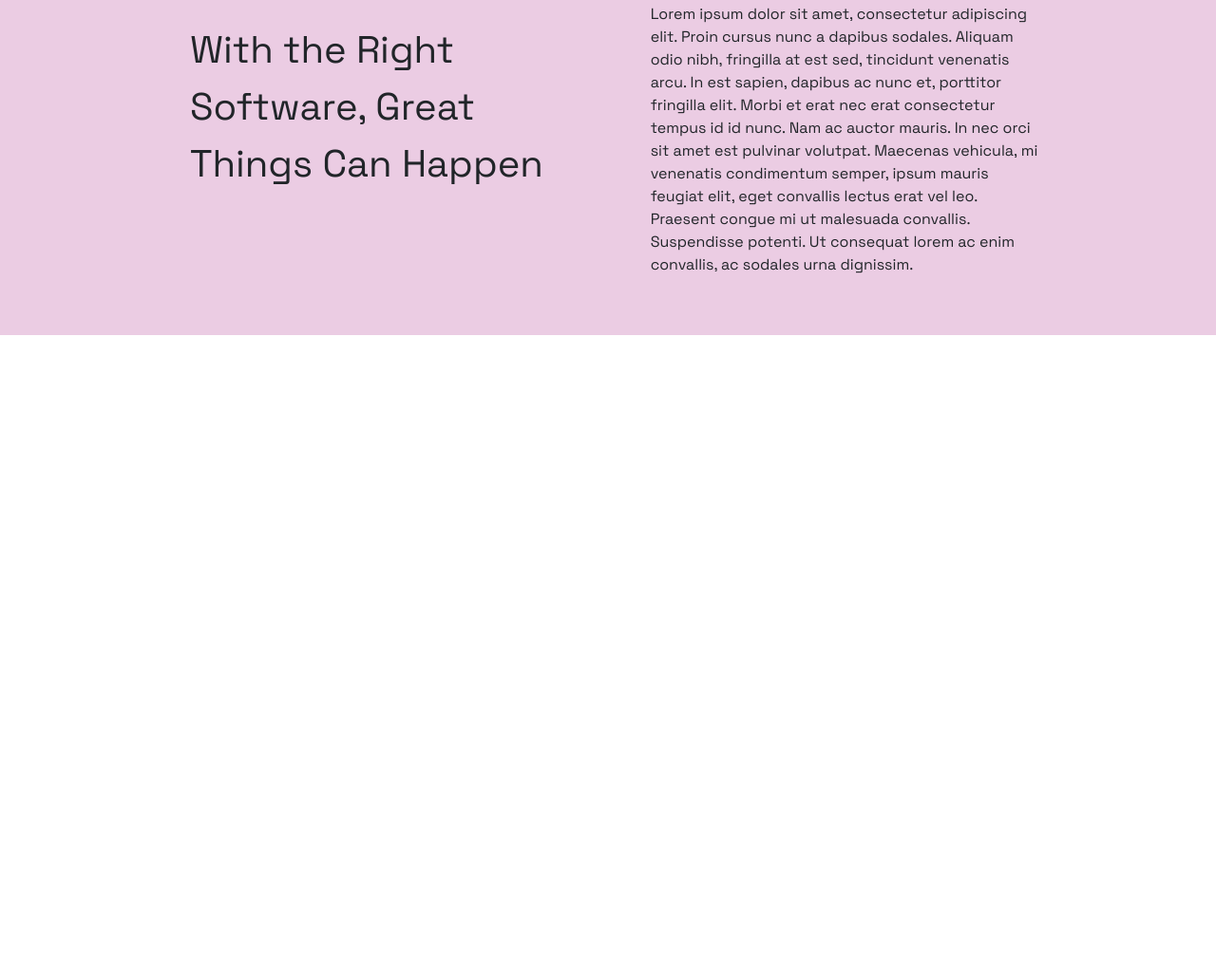
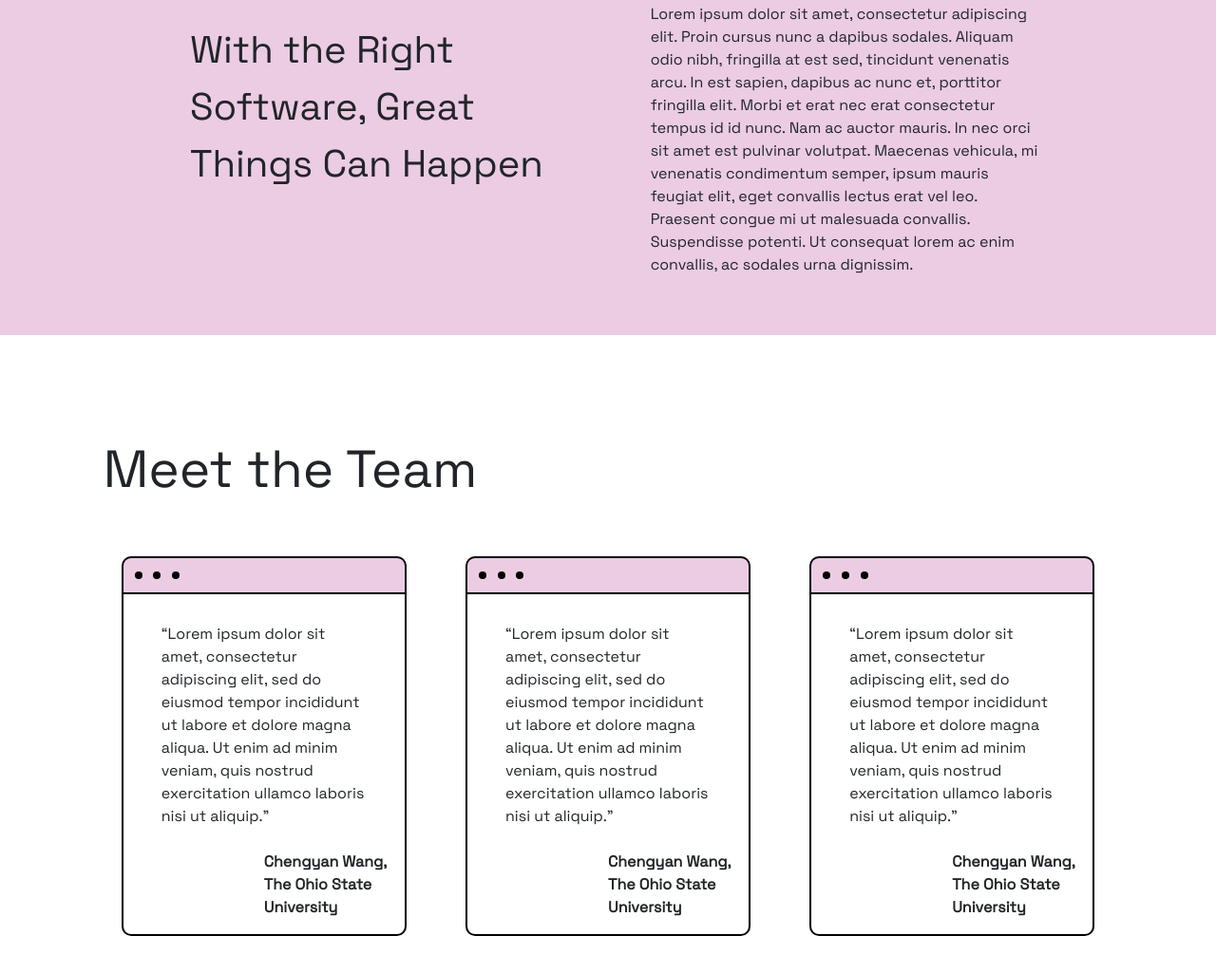
Before and after one commit to Yannn001/DABWebisteDev, a plain HTML site: page index.html in a window 1280 px wide. Shown: the part 2812-3837 px from the top of the page at 95% size. Before the commit the page ends 3165 px from the top, so only its background shows below. Drawn offline with nearby package versions, Linux system fonts and the light colour scheme.

Commit message:
finished about page

```diff
--- a/index.html
+++ b/index.html
@@ -54,10 +54,10 @@
               <a class="nav-link me-2 " href="#demo" data-bs-toggle="modal" data-bs-target="#exampleModal">Demo</a>
             </li>
             <li>
-              <a class="nav-link me-2" href="#">About</a>
+              <a class="nav-link me-2" href="#about">About</a>
             </li>
             <li>
-              <a class="nav-link me-2" href="#">Contact</a>
+              <a class="nav-link me-2" href="#contact">Contact</a>
             </li>
           </ul>
         </div>
@@ -337,6 +337,107 @@
     <!-- Modal -->
   </div>
 
+  <!-- DEMO PAGE END HERE & ABOUT STARTS -->
+  <div id="about" class="container-fluid aboutContainer">
+    <div class="container-fluid AboutInfo">
+      <div class="row">
+        <div class="col-1">
+        </div>
+        <div class="col-10">
+          <div class="AboutInfoTitle">
+            Meet the Team
+          </div>
+        </div>
+        <div class="col-1">
+        </div>
+      </div>
+    </div>
+    <div class="container-fluid teamContainer">
+      <div class="row">
+        <div class="col-1">
+        </div>
+        <div class="col-10">
+          <div class="container-fluid">
+            <div class="row row-cols-auto">
+              <div class="col-4">
+                <div class="container-fluid personInfoContainer">
+                  <div class="container-fluid personInfoStyleContainer">
+                    <div class="dot"></div>
+                    <div class="dot"></div>
+                    <div class="dot"></div>
+                  </div>
+                  <div class="personInfoTextContainer">
+                    <div class="aboutTextContainer">
+                      “Lorem ipsum dolor sit amet, consectetur adipiscing elit, sed do eiusmod tempor incididunt ut
+                      labore et dolore magna aliqua. Ut enim ad minim veniam, quis nostrud exercitation ullamco
+                      laboris nisi ut aliquip."
+                    </div>
+                    <div class="aboutSigContainer">
+                      Chengyan Wang,
+                      The Ohio State University
+                    </div>
+                  </div>
+                  <!-- <img
+                    src="https://cdn.thewirecutter.com/wp-content/media/2022/10/drones-2048px-0706-2x1-1.jpg?auto=webp&quality=75&crop=2:1&width=1024&dpr=2"
+                    alt="image" class="img-fluid PersonImg "> -->
+                </div>
+              </div>
+              <div class="col-4">
+                <div class="container-fluid personInfoContainer">
+                  <div class="container-fluid personInfoStyleContainer">
+                    <div class="dot"></div>
+                    <div class="dot"></div>
+                    <div class="dot"></div>
+                  </div>
+                  <div class="personInfoTextContainer">
+                    <div class="aboutTextContainer">
+                      “Lorem ipsum dolor sit amet, consectetur adipiscing elit, sed do eiusmod tempor incididunt ut
+                      labore et dolore magna aliqua. Ut enim ad minim veniam, quis nostrud exercitation ullamco
+                      laboris nisi ut aliquip."
+                    </div>
+                    <div class="aboutSigContainer">
+                      Chengyan Wang,
+                      The Ohio State University
+                    </div>
+                  </div>
+                  <!-- <img
+                    src="https://cdn.thewirecutter.com/wp-content/media/2022/10/drones-2048px-0706-2x1-1.jpg?auto=webp&quality=75&crop=2:1&width=1024&dpr=2"
+                    alt="image" class="img-fluid PersonImg "> -->
+                </div>
+              </div>
+              <div class="col-4">
+                <div class="container-fluid personInfoContainer">
+                  <div class="container-fluid personInfoStyleContainer">
+                    <div class="dot"></div>
+                    <div class="dot"></div>
+                    <div class="dot"></div>
+                  </div>
+                  <div class="personInfoTextContainer">
+                    <div class="aboutTextContainer">
+                      “Lorem ipsum dolor sit amet, consectetur adipiscing elit, sed do eiusmod tempor incididunt ut
+                      labore et dolore magna aliqua. Ut enim ad minim veniam, quis nostrud exercitation ullamco
+                      laboris nisi ut aliquip."
+                    </div>
+                    <div class="aboutSigContainer">
+                      Chengyan Wang,
+                      The Ohio State University
+                    </div>
+                  </div>
+                  <!-- <img
+                    src="https://cdn.thewirecutter.com/wp-content/media/2022/10/drones-2048px-0706-2x1-1.jpg?auto=webp&quality=75&crop=2:1&width=1024&dpr=2"
+                    alt="image" class="img-fluid PersonImg "> -->
+                </div>
+              </div>
+
+            </div>
+          </div>
+        </div>
+        <div class="col-1">
+        </div>
+      </div>
+    </div>
+  </div>
+
   <script src="https://cdn.jsdelivr.net/npm/bootstrap@5.2.3/dist/js/bootstrap.bundle.min.js"
     integrity="sha384-kenU1KFdBIe4zVF0s0G1M5b4hcpxyD9F7jL+jjXkk+Q2h455rYXK/7HAuoJl+0I4" crossorigin="anonymous">
     </script>
--- a/style.css
+++ b/style.css
@@ -289,6 +289,66 @@ html * {
   margin-top: 10px;
 }
 
+.personInfoContainer{
+  height: 400px;
+  width: 300px;
+  margin-top: 50px;
+}
+
+.aboutContainer{
+  height: 840px;
+}
+.personInfoStyleContainer{
+  display: flex;
+  align-items: center;
+  height: 10%;
+  border: 2px solid black;
+  background-color: var(--primary-pink);
+  border-top-left-radius: 10px;
+  border-top-right-radius: 10px;
+  /* border-bottom-left-radius: 10px;
+  border-bottom-right-radius: 10px; */
+}
+.personInfoTextContainer{
+  height: 90%;
+  background-color: white;
+  border-top: none;
+  border-bottom: 2px solid black;
+  border-left: 2px solid black;
+  border-right: 2px solid black;
+  border-bottom-left-radius: 10px;
+  border-bottom-right-radius: 10px;
+}
+
+.aboutTextContainer{
+  height: 70%;
+  /* background-color: yellowgreen; */
+  padding-top: 30px;
+  padding-left: 40px;
+  padding-right: 40px;
+  font-size: 16px;
+}
+
+.aboutSigContainer{
+  /* background-color: red; */
+  font-weight: 900;
+  margin-left: 50%;
+  margin-top: 20px;
+}
+.dot{
+  width: 8px;
+  height: 8px;
+  background-color: black;
+  margin-left:4%;
+  border-radius: 50%;
+  display: inline-block;
+}
+.AboutInfo{
+  padding-top: 100px;
+}
+.AboutInfoTitle{
+  font-size: 55px;
+}
 @media (min-width: 320px) and (max-width: 767px) {
   .logoContainerLrg {
     font-size: 1.1rem;
```
